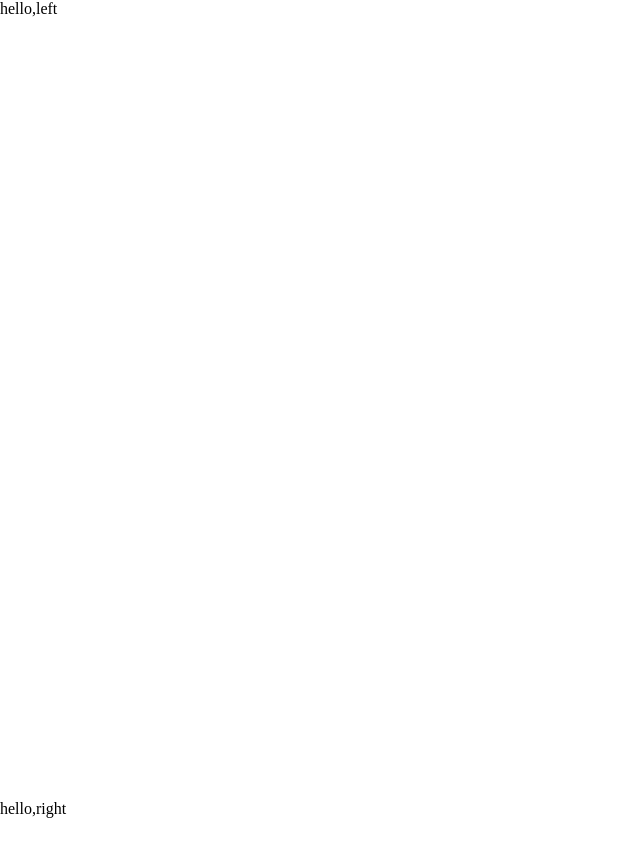
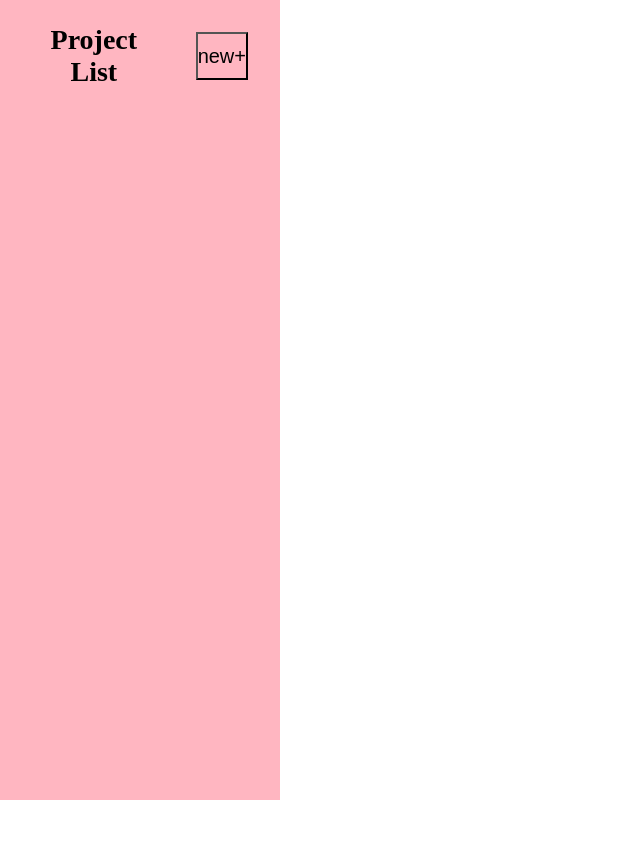
Before and after one commit to Lance-2/Odin-Project-To-Do-List, a website built with webpack: page src/template.html in a window 1280 px wide. Shown: the whole page, without its empty margins (0-640 px from the left). After the commit the page ends 800 px from the top, so only its background shows below. Built offline with nearby package versions, Linux system fonts and the light colour scheme.

Commit message:
HTML Scaffold

```diff
--- a/src/styles.css
+++ b/src/styles.css
@@ -3,16 +3,38 @@
   padding: 0;
   box-sizing: border-box;
 }
-body, html {
+body,
+html {
   min-height: 100vh;
 }
-.leftSide {
-  flex: 0 0 200px;
+.container {
+  display: flex;
+  flex-direction: row;
   min-height: 100vh;
-  min-width: 200px;
+}
+.desc {
+  font-size: 28px;
+  text-align: center;
+  padding: 12px;
 }
 
+.leftSide {
+  flex: 0 0 280px;
+  min-height: 100vh;
+  background-color: #ffb6c1;
+}
+.projectGroup {
+  padding: 12px;
+  display: flex;
+}
+.add {
+  margin: 20px;
+  font-size: 20px;
+  background-color: transparent;
+
+
+}
 .rightSide {
-  flex: 1 1 0;
+  flex: 1;
   min-height: 100vh;
 }
--- a/src/template.html
+++ b/src/template.html
@@ -6,8 +6,14 @@
 </head>
 <body>
   <div class="container">
-    <div class="leftSide">hello,left</div>
-    <div class="rightSide">hello,right</div>
+    <div class="leftSide" id="projectList">
+      <div class="projectGroup">
+        <h1 class="desc">Project List</h1>
+        <button class="add">new+</button>
+      </div>
+
+    </div>
+    <div class="rightSide" id="toDoList"></div>
   </div>
 </body>
 </html>
```
